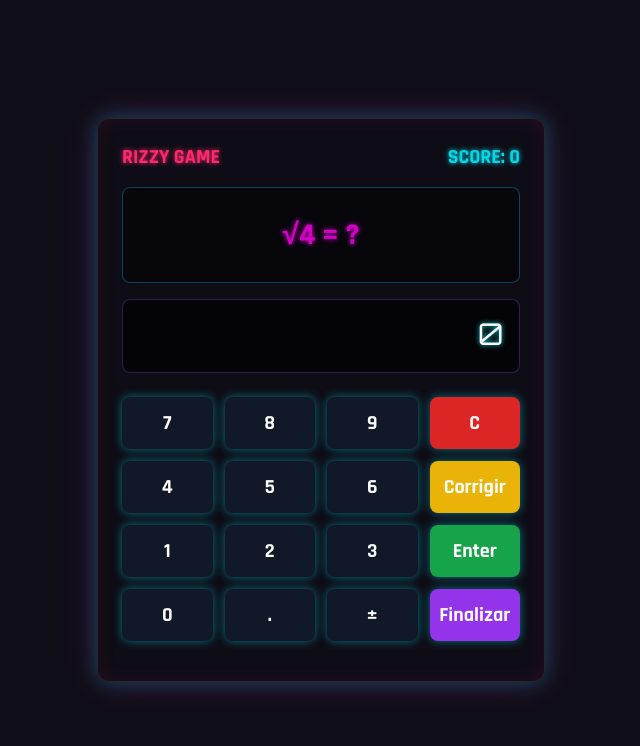
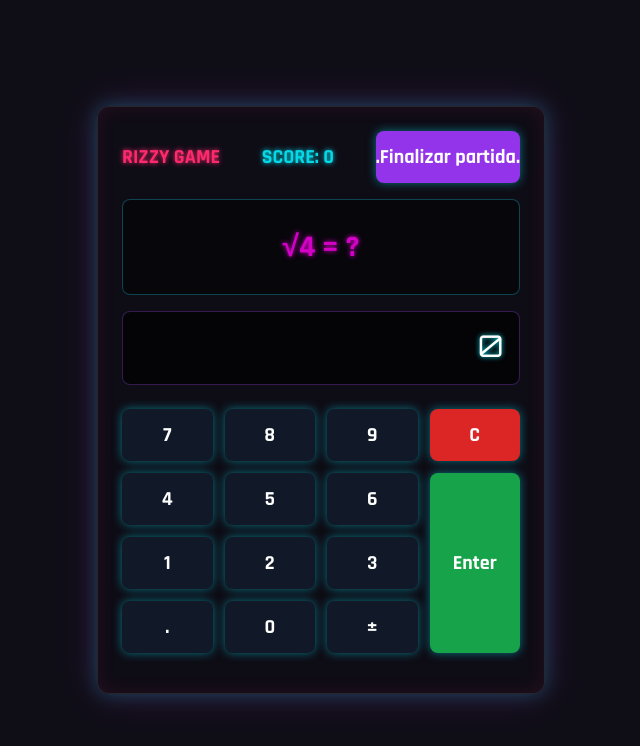
Before and after one commit to EduMaiaNeo/Rizzy_Game, a plain HTML site: page index.html in a window 1280 px wide. Shown: the whole page, without its empty margins (319-959 px from the left). Drawn offline with nearby package versions, Linux system fonts and the light colour scheme.

Commit message:
Update index.html

```diff
--- a/index.html
+++ b/index.html
@@ -103,6 +103,7 @@
             <div class="flex justify-between items-center mb-4">
                 <div class="text-xl font-bold neon-pink">RIZZY GAME</div>
                 <div class="text-xl font-bold neon-blue">SCORE: <span id="score">0</span></div>
+                <button onclick="finishGame()" class="cyberpunk-btn bg-purple-600 text-white py-3 rounded-lg font-bold text-xl">.Finalizar partida.</button>
             </div>
 
             <!-- Question Display - Increased font size here -->
@@ -125,17 +126,15 @@
                 <button onclick="appendToDisplay('4')" class="cyberpunk-btn bg-gray-900 text-white py-3 rounded-lg font-bold text-xl">4</button>
                 <button onclick="appendToDisplay('5')" class="cyberpunk-btn bg-gray-900 text-white py-3 rounded-lg font-bold text-xl">5</button>
                 <button onclick="appendToDisplay('6')" class="cyberpunk-btn bg-gray-900 text-white py-3 rounded-lg font-bold text-xl">6</button>
-                <button onclick="correctAnswer()" class="cyberpunk-btn bg-yellow-500 text-white py-3 rounded-lg font-bold text-xl">Corrigir</button>
+                <button onclick="checkAnswer()" class="cyberpunk-btn bg-green-600 text-white py-3 rounded-lg font-bold text-xl row-span-3">Enter</button>
 
                 <button onclick="appendToDisplay('1')" class="cyberpunk-btn bg-gray-900 text-white py-3 rounded-lg font-bold text-xl">1</button>
                 <button onclick="appendToDisplay('2')" class="cyberpunk-btn bg-gray-900 text-white py-3 rounded-lg font-bold text-xl">2</button>
                 <button onclick="appendToDisplay('3')" class="cyberpunk-btn bg-gray-900 text-white py-3 rounded-lg font-bold text-xl">3</button>
-                <button onclick="checkAnswer()" class="cyberpunk-btn bg-green-600 text-white py-3 rounded-lg font-bold text-xl">Enter</button>
 
+                <button onclick="appendToDisplay('.')" class="cyberpunk-btn bg-gray-900 text-white py-3 rounded-lg font-bold text-xl">.</button>
                 <button onclick="appendToDisplay('0')" class="cyberpunk-btn bg-gray-900 text-white py-3 rounded-lg font-bold text-xl">0</button>
-                <button onclick="appendToDisplay('.')" class="cyberpunk-btn bg-gray-900 text-white py-3 rounded-lg font-bold text-xl">.</button>
                 <button onclick="toggleNegative()" class="cyberpunk-btn bg-gray-900 text-white py-3 rounded-lg font-bold text-xl">±</button>
-                <button onclick="finishGame()" class="cyberpunk-btn bg-purple-600 text-white py-3 rounded-lg font-bold text-xl">Finalizar</button>
             </div>
         </div>
 
@@ -153,7 +152,7 @@
 
             <div class="text-lg mb-8">
                 <p class="neon-purple">Grande jogo, Rizzy!</p>
-                <p class="text-white">Continue assim e a vaga de medicina é sua!</p>
+                <p class="text-white">Continue assim e a vaga de medicina será sua!</p>
             </div>
 
             <div class="grid grid-cols-2 gap-4">
```
